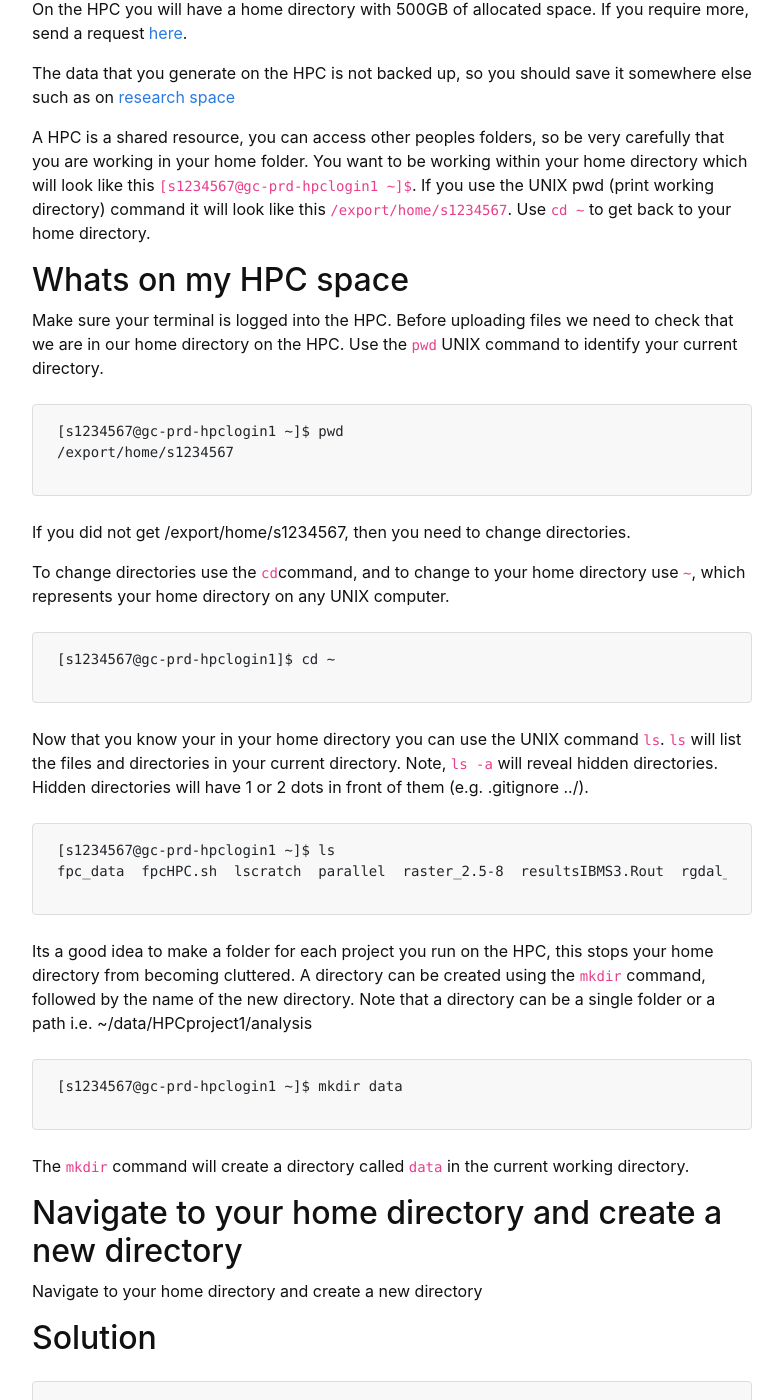
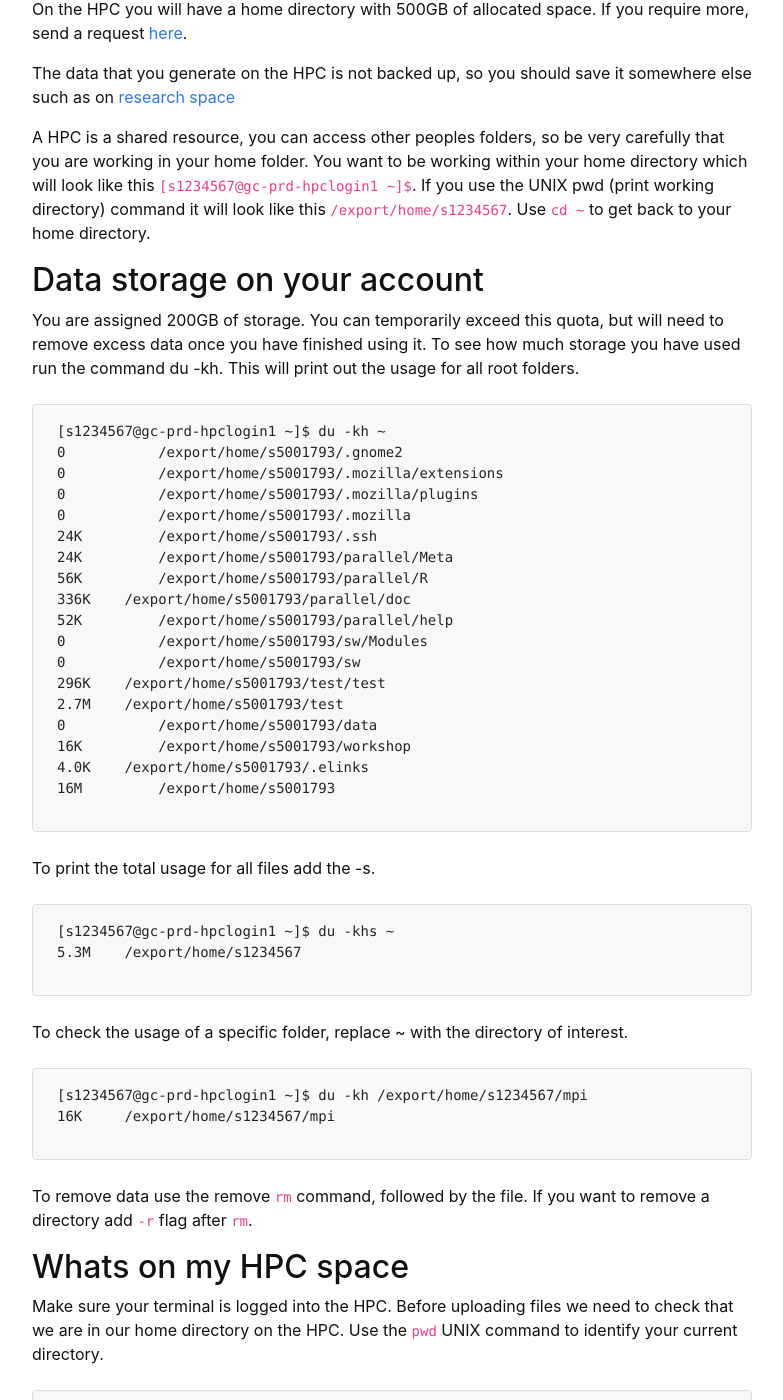
Before and after one commit to gu-eresearch/hpcWorkshop, a Jekyll site: the page built from content/13-transferring-files.md, in a window 1280 px wide and 1400 px high, scrolled down 342 px. Shown: the whole window, without its empty margins (248-1031 px from the left). Built offline with Jekyll 4.4.1, drawn with Linux system fonts in a browser that asks for light colours; some of the changed text lies outside the part shown.

Commit message:
included info about checking storage

````diff
--- a/content/13-transferring-files.md
+++ b/content/13-transferring-files.md
@@ -11,6 +11,46 @@ On the HPC you will have a home directory with 500GB of allocated space. If you
 The data that you generate on the HPC is not backed up, so you should save it somewhere else such as on <a href="https://www.griffith.edu.au/digital-solutions/research-storage" target="_blank">research space</a>
 
 A HPC is a shared resource, you can access other peoples folders, so be very carefully that you are working in your home folder. You want to be working within your home directory which will look like this `[s1234567@gc-prd-hpclogin1 ~]$`. If you use the UNIX pwd (print working directory) command it will look like this `/export/home/s1234567`. Use `cd ~` to get back to your home directory.
+
+## Data storage on your account
+
+You are assigned 200GB of storage. You can temporarily exceed this quota, but will need to remove excess data once you have finished using it.
+To see how much storage you have used run the command du -kh. This will print out the usage for all root folders.
+```bash
+[s1234567@gc-prd-hpclogin1 ~]$ du -kh ~
+0	    /export/home/s5001793/.gnome2
+0	    /export/home/s5001793/.mozilla/extensions
+0	    /export/home/s5001793/.mozilla/plugins
+0	    /export/home/s5001793/.mozilla
+24K	    /export/home/s5001793/.ssh
+24K	    /export/home/s5001793/parallel/Meta
+56K	    /export/home/s5001793/parallel/R
+336K	/export/home/s5001793/parallel/doc
+52K	    /export/home/s5001793/parallel/help
+0	    /export/home/s5001793/sw/Modules
+0	    /export/home/s5001793/sw
+296K	/export/home/s5001793/test/test
+2.7M	/export/home/s5001793/test
+0	    /export/home/s5001793/data
+16K	    /export/home/s5001793/workshop
+4.0K	/export/home/s5001793/.elinks
+16M	    /export/home/s5001793
+```
+
+To print the total usage for all files add the -s.
+
+```bash
+[s1234567@gc-prd-hpclogin1 ~]$ du -khs ~
+5.3M    /export/home/s1234567
+```
+
+To check the usage of a specific folder, replace ~ with the directory of interest.
+```bash
+[s1234567@gc-prd-hpclogin1 ~]$ du -kh /export/home/s1234567/mpi
+16K     /export/home/s1234567/mpi
+```
+
+To remove data use the remove `rm` command, followed by the file. If you want to remove a directory add `-r` flag after `rm`.
 
 ## Whats on my HPC space
 Make sure your terminal is logged into the HPC. Before uploading files we need to check that we are in our home directory on the HPC. Use the `pwd` UNIX command to identify your current directory.
@@ -287,31 +327,3 @@ data/resources.md              100% 1115    29.9KB/s   00:00
 {: .output}
 
 To quit, we type `exit` or `bye`.
-
-## Data storage on your account
-
-You are assigned 200GB of storage. You can temporarily exceed this quota, but will need to remove excess data once you have finished using it.
-To see how much storage you have used run the command du -kh.
-```
-[s1234567@gc-prd-hpclogin1 ~]$ du -kh ~
-0	    /export/home/s5001793/.gnome2
-0	    /export/home/s5001793/.mozilla/extensions
-0	    /export/home/s5001793/.mozilla/plugins
-0	    /export/home/s5001793/.mozilla
-24K	    /export/home/s5001793/.ssh
-24K	    /export/home/s5001793/parallel/Meta
-56K	    /export/home/s5001793/parallel/R
-336K	/export/home/s5001793/parallel/doc
-52K	    /export/home/s5001793/parallel/help
-0	    /export/home/s5001793/sw/Modules
-0	    /export/home/s5001793/sw
-296K	/export/home/s5001793/test/test
-2.7M	/export/home/s5001793/test
-0	    /export/home/s5001793/data
-16K	    /export/home/s5001793/workshop
-4.0K	/export/home/s5001793/.elinks
-16M	    /export/home/s5001793
-```
-{: .bash}
-
-To remove data use the remove `rm` command, followed by the file. If you want to remove a directory add `-r` flag after `rm`.
````
